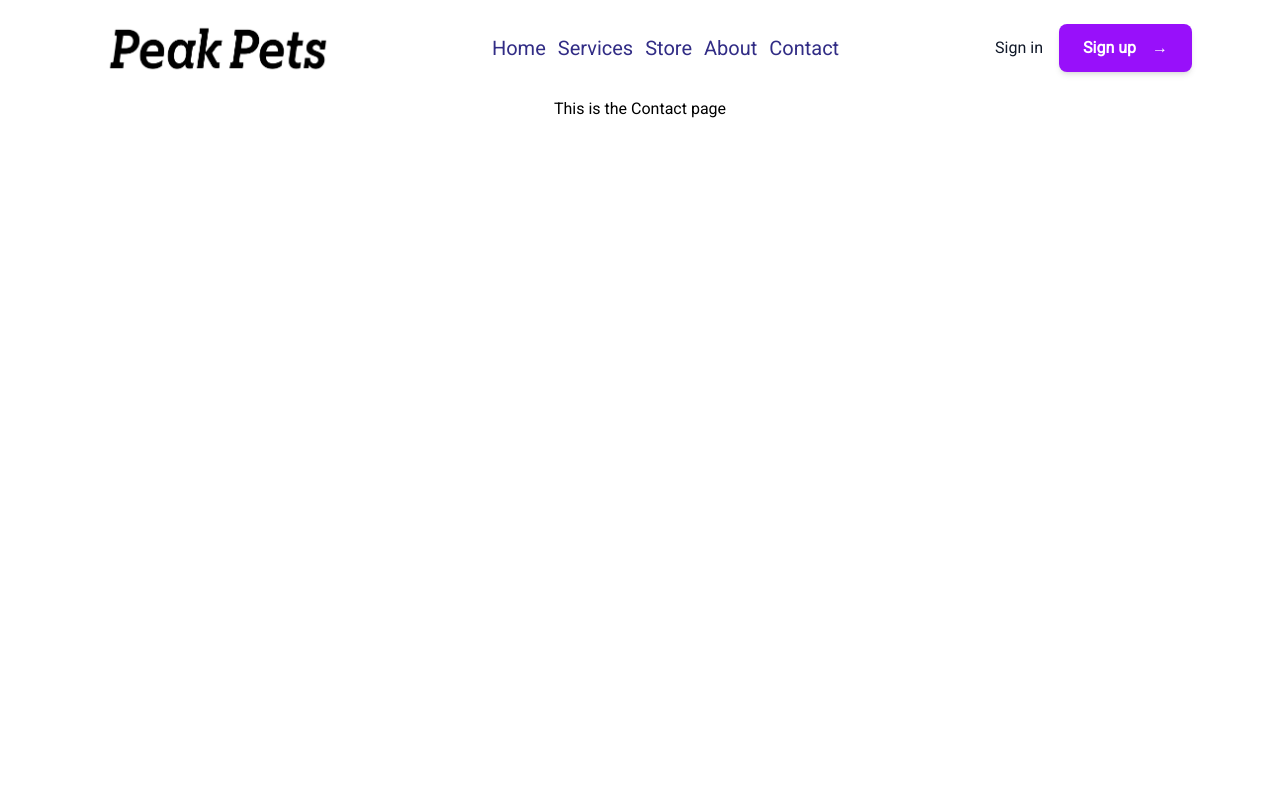
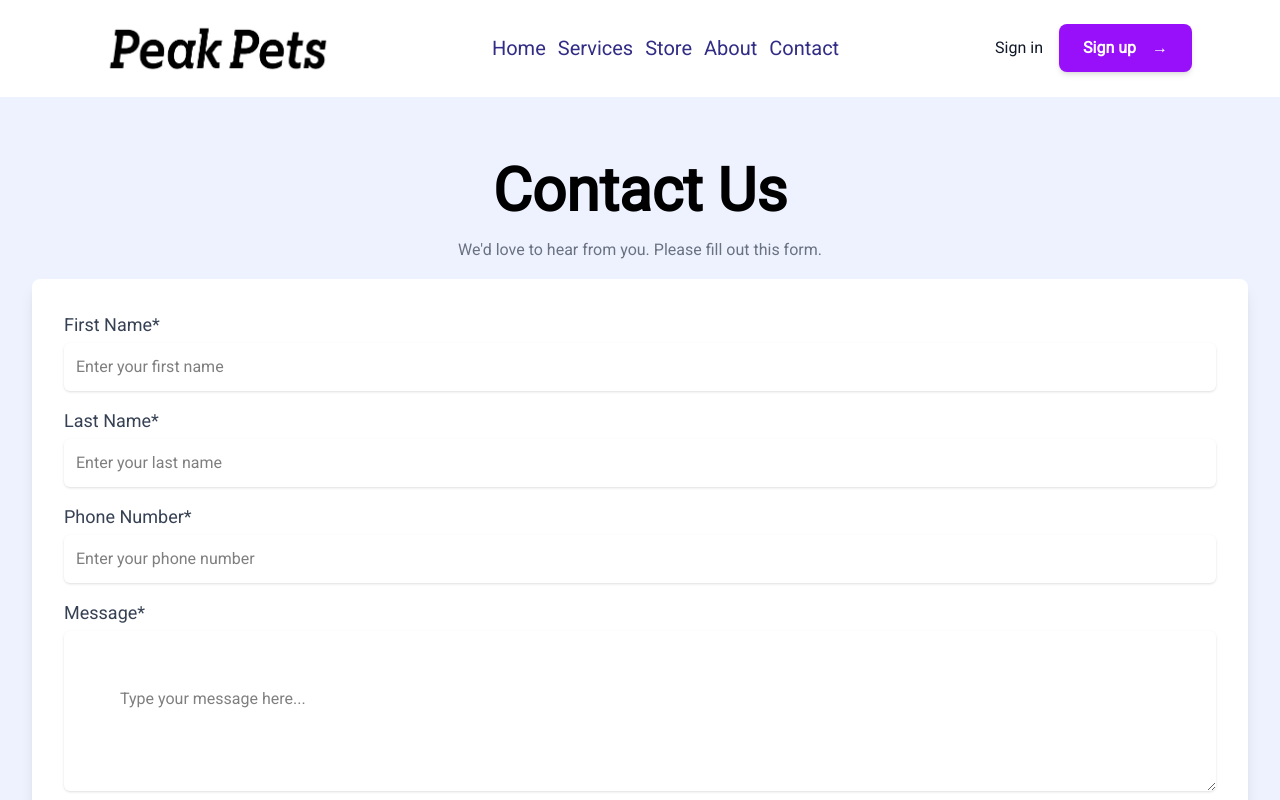
Before and after one commit to Rachel-lcy/pets-website, a Next.js app: page /contact in a window 1280 px wide. Shown: the top 800 px of the page. Built offline with nearby package versions, Linux system fonts and the light colour scheme; no server answers.

Commit message:
update Contact page

```diff
--- a/app/contact/page.jsx
+++ b/app/contact/page.jsx
@@ -1,10 +1,72 @@
 
 import React from 'react'
+import Footer from '../component/Footer'
+
 
 const ContactPage = () => {
   return (
-    <div>
-      This is the Contact page
+    <div className='min-h-screen bg-indigo-50 py-12 px-4 sm:px-6 lg:px-8 container '>
+      <div className='text-center leading-relaxed mb-4'>
+        <h1 className='text-6xl font-bold mt-4 mb-4'>Contact Us</h1>
+        <small className='text-gray-500 text-base'>We'd love to hear from you. Please fill out this form.</small>
+      </div>
+
+      <div className=''>
+        <form className="bg-white rounded-lg shadow-lg p-8">
+         <div className="w-full mb-4">
+          <label htmlFor="firstName" className="block text-lg font-medium text-gray-700 w-full "> First Name*</label>
+            <input
+              type="text"
+              id='firstName'
+              name='firstname'
+              placeholder='Enter your first name'
+              className="mt-1 block w-full rounded-md border-gray-300 shadow-sm focus:border-indigo-500 p-3"
+            />
+          </div>
+          <div className="w-full mb-4">
+          <label htmlFor="lastName" className="block text-lg font-medium text-gray-700 w-full"> Last Name*</label>
+          <input
+            type="text"
+            id='lastName'
+            name='lastname'
+            placeholder='Enter your last name'
+            className="mt-1 block w-full rounded-md border-gray-300 shadow-sm focus:border-indigo-500 p-3"
+          />
+          </div>
+          <div className="w-full mb-4">
+            <label htmlFor="phoneNumber" className="block text-lg font-medium text-gray-700 w-full"> Phone Number*</label>
+            <input
+              type="number"
+              id='phoneNumber'
+              name='phoneNumber'
+              placeholder='Enter your phone number'
+              className="mt-1 block w-full rounded-md border-gray-300 shadow-sm focus:border-indigo-500 p-3"
+            />
+          </div>
+          <div className="w-full mb-4">
+            <label htmlFor="message" className="block text-lg font-medium text-gray-700 w-full">Message*</label>
+            <textarea
+              name="message"
+              id="message"
+              placeholder='Type your message here...'
+              height={600}
+              className="mt-1 block w-full rounded-md border-gray-300 shadow-sm focus:border-indigo-500 p-14"
+            >
+            </textarea>
+          </div>
+          <div>
+            <button
+            type="submit"
+            value="submit"
+            className="w-full flex justify-center py-3  border border-transparent rounded-md shadow-sm text-sm font-medium text-white bg-indigo-600 hover:bg-indigo-700 focus:outline-none focus:ring-2 focus:ring-offset-2 focus:ring-indigo-500 transition duration-150 ease-in-out "
+            >
+              Send Message
+            </button>
+
+          </div>
+        </form>
+      </div>
+      <Footer className="bg-white container mt-4"/>
     </div>
   )
 }
```
